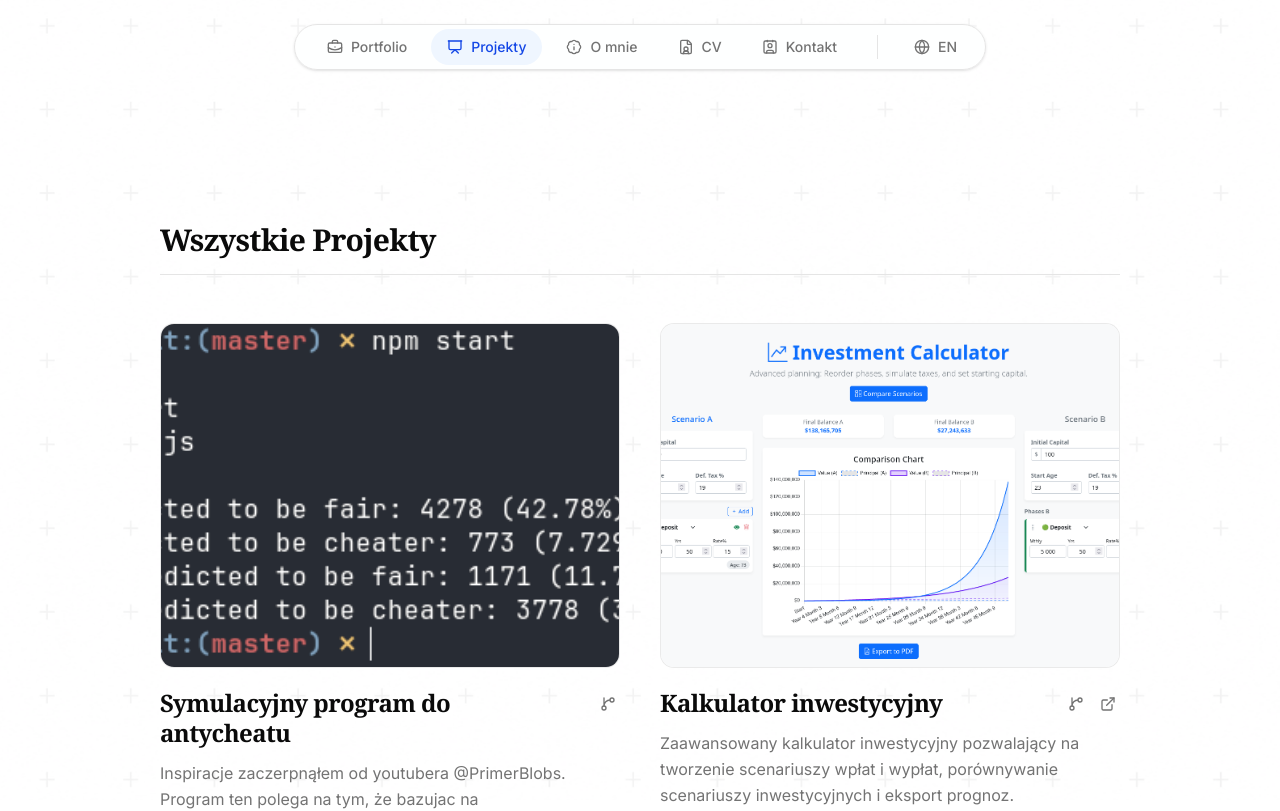
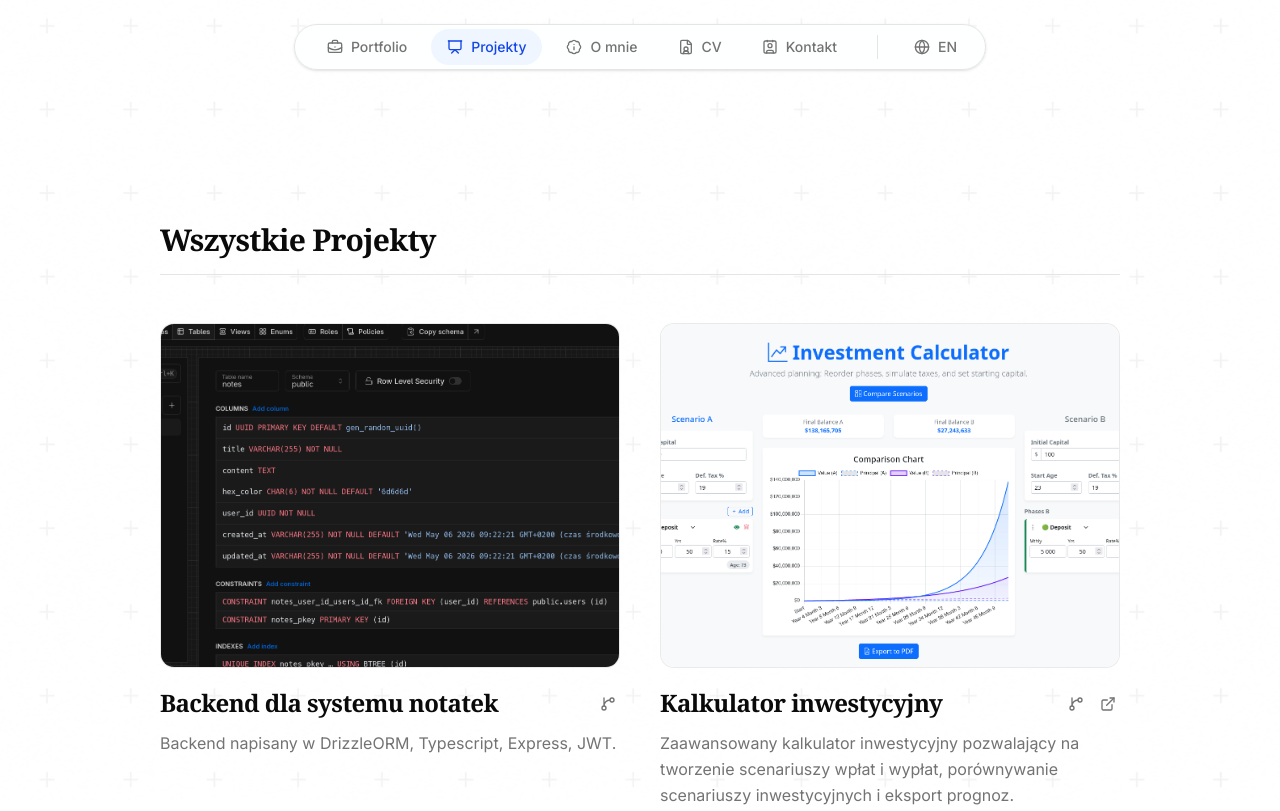
Before and after one commit to WavyWare/portfolio, a Next.js app: page /projects in a window 1280 px wide. Shown: the top 811 px of the page. Built offline with nearby package versions, Linux system fonts and the light colour scheme.

Commit message:
Add technologies

```diff
--- a/src/app/page.tsx
+++ b/src/app/page.tsx
@@ -5,10 +5,10 @@ import { TechEntry, Technologies } from "@/components/elements/portfolio/Technol
 import {Code2, Coffee, Database, GitBranch, Layout, Monitor, Server} from "lucide-react";
 import { projectsData } from "@/app/projectsData";
 import {
-    SiArchlinux, SiDocker,
+    SiArchlinux, SiDocker, SiDrizzle,
     SiGit,
     SiGodotengine,
-    SiJavascript,
+    SiJavascript, SiJsonwebtokens,
     SiNodedotjs, SiPhp,
     SiPostgresql, SiPython,
     SiReact, SiShopify, SiTailwindcss,
@@ -90,6 +90,8 @@ export default function Home() {
         { title: "Linux", icon: <SiArchlinux color={"#1793D1"} className="w-8 h-8" /> },
         { title: "PHP", icon: <SiPhp color={"#777BB4"} className="w-8 h-8" /> },
         { title: "Python", icon: <SiPython color={"#3776AB"} className="w-8 h-8" /> },
+        { title: "JSON Web Tokens", icon: <SiJsonwebtokens className="w-8 h-8" /> },
+        { title: "DrizzleORM", icon: <SiDrizzle color={"#C5F74F"} className="w-8 h-8" /> },
     ];
 
     return (
--- a/src/app/projectsData.tsx
+++ b/src/app/projectsData.tsx
@@ -2,11 +2,11 @@ import {ProjectEntry} from "@/components/elements/portfolio/Projects";
 
 export const projectsData: ProjectEntry[] = [
     {
-        title: "Symulacyjny program do antycheatu",
-        description: "Inspiracje zaczerpnąłem od youtubera @PrimerBlobs. Program ten polega na tym, że bazujac na prawdopodobieństwie oceniamy czy dany blob oszukuje. Ten program został stworzony w typescript korzystając z OOP",
-        image: "/blob.png",
+        title: "Backend dla systemu notatek",
+        description: "Backend napisany w DrizzleORM, Typescript, Express, JWT.",
+        image: "/backend.png",
         links: {
-            github: "https://github.com/WavyWare/blob-anticheat",
+            github: "https://github.com/WavyWare/note-backend",
         }
     },
     {
@@ -28,11 +28,12 @@ export const projectsData: ProjectEntry[] = [
         }
     },
     {
-        title: "Backend dla systemu notatek",
-        description: "Backend napisany w DrizzleORM, Typescript, Express, JWT.",
+        title: "Symulacyjny program do antycheatu",
+        description: "Inspiracje zaczerpnąłem od youtubera @PrimerBlobs. Program ten polega na tym, że bazujac na prawdopodobieństwie oceniamy czy dany blob oszukuje. Ten program został stworzony w typescript korzystając z OOP",
         image: "/blob.png",
         links: {
-            github: "https://github.com/WavyWare/note-backend",
+            github: "https://github.com/WavyWare/blob-anticheat",
         }
-    }
+    },
+
 ];
--- a/src/components/elements/Footer.tsx
+++ b/src/components/elements/Footer.tsx
@@ -19,7 +19,7 @@ export default function Footer() {
                     <Link href="/contact" className="text-sm text-muted-foreground hover:text-foreground transition-colors duration-200">
                         Kontakt
                     </Link>
-                    <a href="https://github.com" target="_blank" rel="noreferrer" className="text-sm text-muted-foreground hover:text-foreground transition-colors duration-200">
+                    <a href="https://github.com/WavyWare" target="_blank" rel="noreferrer" className="text-sm text-muted-foreground hover:text-foreground transition-colors duration-200">
                         GitHub
                     </a>
                 </nav>
```
Also changed, not shown: public/backend.png (added).
